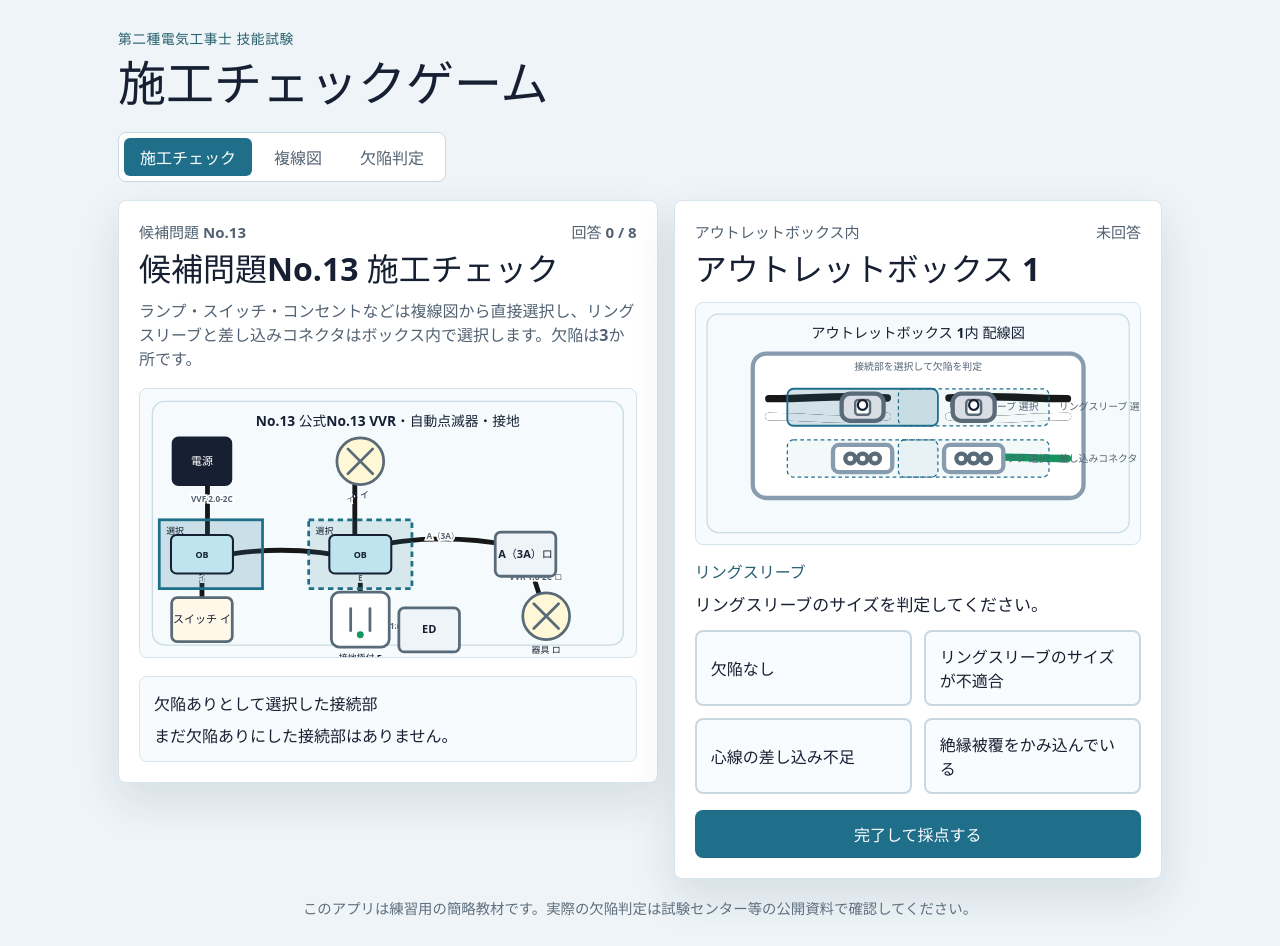
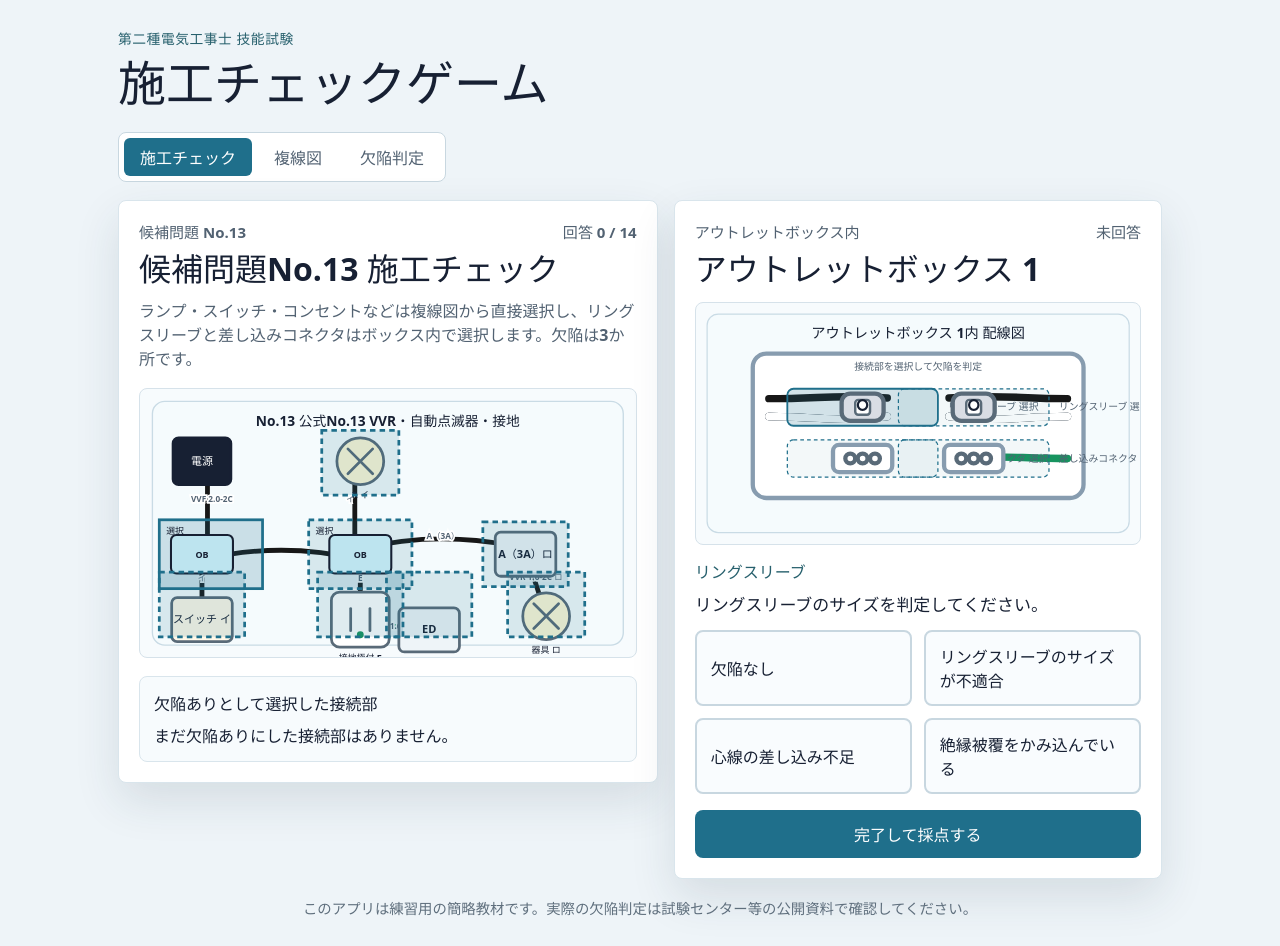
Before and after one commit to h7ga40/denko-defect-game, a React (Vite) app: page / in a window 1280 px wide. Built offline with nearby package versions, Linux system fonts and the light colour scheme.

Commit message:
Connect direct device inspection

```diff
--- a/src/components/WorkInspectionGame.tsx
+++ b/src/components/WorkInspectionGame.tsx
@@ -14,7 +14,8 @@ export function WorkInspectionGame() {
   const [submitted, setSubmitted] = useState(false);
 
   const selectedBox = round.boxes.find((box) => box.id === selectedBoxId) ?? round.boxes[0];
-  const selectedPart = selectedBox.parts.find((part) => part.id === selectedPartId) ?? selectedBox.parts[0];
+  const selectedDirectPart = round.directParts.find((part) => part.id === selectedDirectPartId);
+  const selectedPart = selectedDirectPart ?? selectedBox.parts.find((part) => part.id === selectedPartId) ?? selectedBox.parts[0];
   const answeredCount = Object.keys(answers).length;
   const markedDefects = round.parts.filter((part) => answers[part.id] && answers[part.id] !== "欠陥なし");
   const correctCount = useMemo(() => round.parts.filter((part) => answers[part.id] === part.answer).length, [answers, round.parts]);
@@ -23,6 +24,7 @@ export function WorkInspectionGame() {
     const box = round.boxes.find((item) => item.id === boxId);
     if (!box) return;
     setSelectedBoxId(boxId);
+    setSelectedDirectPartId(null);
     setSelectedPartId(box.parts[0].id);
   }
 
@@ -40,6 +42,7 @@ export function WorkInspectionGame() {
     setRound(nextRound);
     setSelectedBoxId(nextRound.boxes[0].id);
     setSelectedPartId(nextRound.boxes[0].parts[0].id);
+    setSelectedDirectPartId(null);
     setAnswers({});
     setSubmitted(false);
   }
@@ -59,9 +62,12 @@ export function WorkInspectionGame() {
           <CandidateSvg
             answers={answers}
             diagram={round.candidate}
+            directParts={round.directParts}
             inspectionBoxes={round.boxes}
             onSelectBox={selectBox}
-            selectedBoxId={selectedBox.id}
+            onSelectDirectPart={selectDirectPart}
+            selectedBoxId={selectedDirectPart ? undefined : selectedBox.id}
+            selectedDirectPartId={selectedDirectPart?.id}
             submitted={submitted}
           />
         </div>
@@ -73,8 +79,11 @@ export function WorkInspectionGame() {
           <span>{selectedPart.location}</span>
           <span>{answers[selectedPart.id] ? "回答済み" : "未回答"}</span>
         </div>
-        <h2>{selectedBox.label}</h2>
+        <h2>{selectedDirectPart ? selectedPart.title : selectedBox.label}</h2>
         <div className="diagram-wrap focused-diagram">
+          {selectedDirectPart ? (
+            <DirectDeviceDiagram part={selectedDirectPart} />
+          ) : (
             <BoxWiringDiagram
               answers={answers}
               box={selectedBox}
@@ -82,8 +91,9 @@ export function WorkInspectionGame() {
               selectedPartId={selectedPart.id}
               submitted={submitted}
             />
+          )}
         </div>
-        <h3 className="connection-title">{selectedPart.title}</h3>
+        {!selectedDirectPart && <h3 className="connection-title">{selectedPart.title}</h3>}
         <p className="question">{selectedPart.question}</p>
         <div className="choices" role="list">
           {selectedPart.choices.map((choice) => {
--- a/src/data/boxInspectionGame.ts
+++ b/src/data/boxInspectionGame.ts
@@ -40,6 +40,7 @@ export type BoxInspectionRound = {
   title: string;
   candidate: CandidateDiagram;
   boxes: InspectionBox[];
+  directParts: DirectInspectionPart[];
   parts: BoxInspectionPart[];
   defectCount: number;
 };
@@ -98,7 +99,8 @@ export function createBoxInspectionRound(): BoxInspectionRound {
     title: "候補問題No." + candidate.no + " 施工チェック",
     candidate,
     boxes,
-    parts: boxes.flatMap((box) => box.parts),
+    directParts,
+    parts: [...boxes.flatMap((box) => box.parts), ...directParts],
     defectCount,
   };
 }
```
Lines whose indentation alone changed are shown as unchanged.
